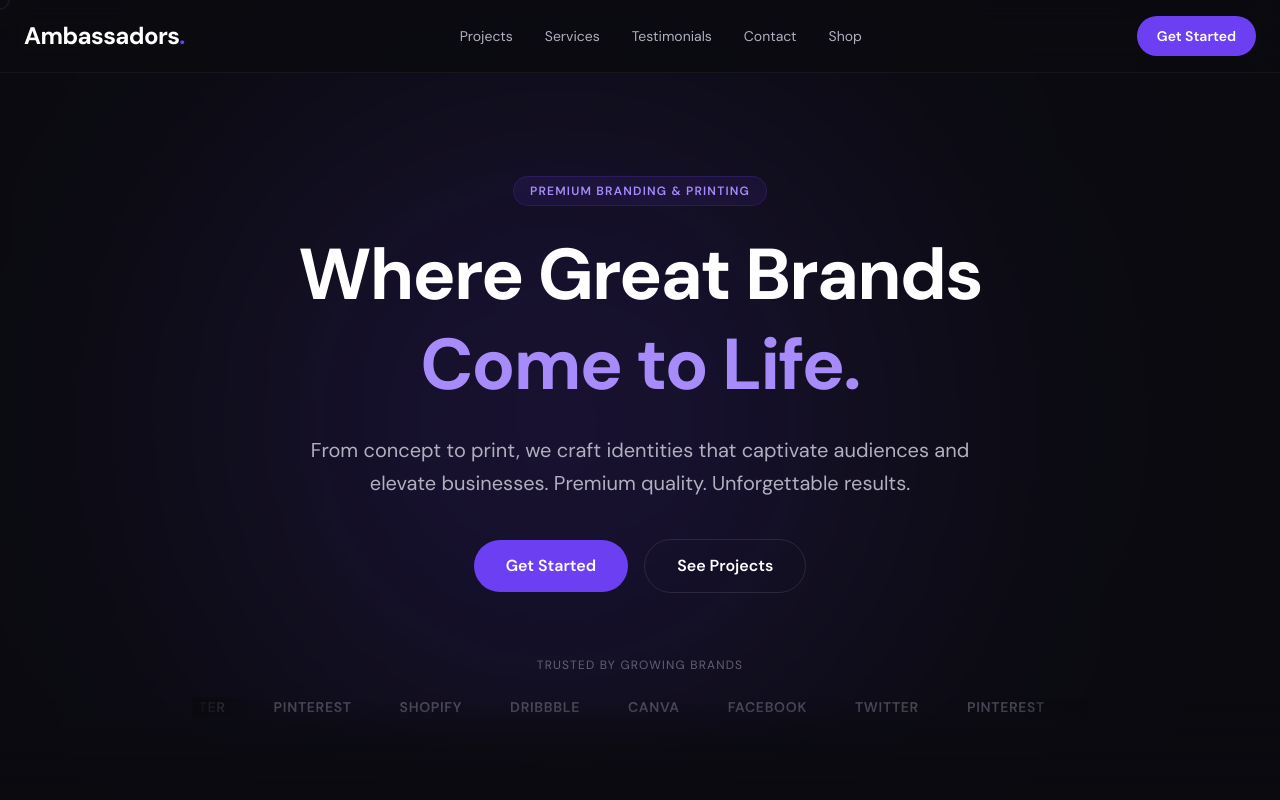
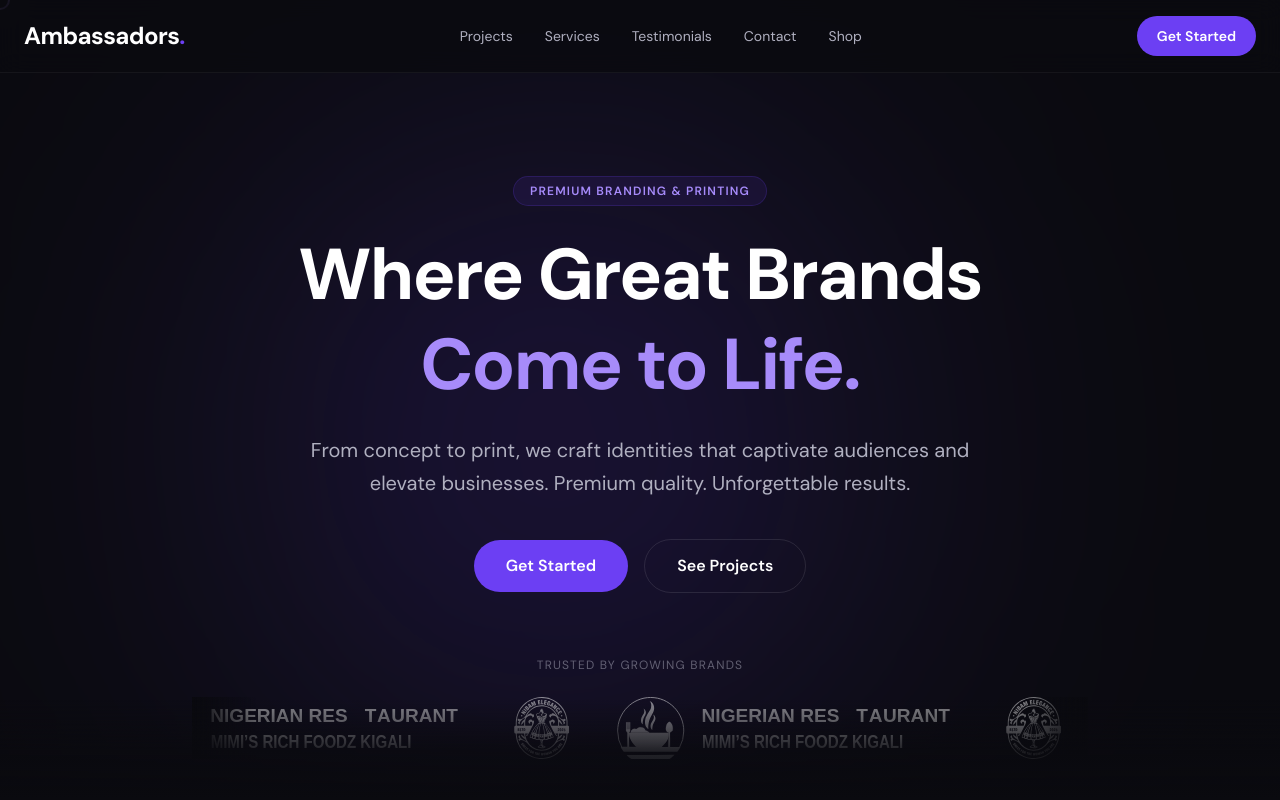
Before and after one commit to kayixOussama/ambassadors-agency, a React (Vite) app: page / in a window 1280 px wide. Shown: the top 800 px of the page. Built offline with nearby package versions, Linux system fonts and the light colour scheme.

Commit message:
Refactor code structure for improved readability and maintainability

```diff
--- a/src/components/Hero.tsx
+++ b/src/components/Hero.tsx
@@ -1,7 +1,10 @@
-const trustLogos = ["Canva", "Facebook", "Twitter", "Pinterest", "Shopify", "Dribbble"];
+const trustLogos = [
+  { src: "/logos/nigerian-rs-01.svg", alt: "Nigerian Restaurant" },
+  { src: "/logos/nibam.svg", alt: "Nibam" },
+];
 
 // Duplicate for seamless infinite loop
-const loopedLogos = [...trustLogos, ...trustLogos];
+const loopedLogos = [...trustLogos, ...trustLogos, ...trustLogos, ...trustLogos, ...trustLogos, ...trustLogos];
 
 export default function Hero() {
   return (
@@ -53,13 +56,13 @@ export default function Hero() {
               className="animate-marquee flex items-center gap-12 w-max"
               style={{ "--marquee-duration": "18s" } as React.CSSProperties}
             >
-              {loopedLogos.map((name, i) => (
-                <span
+              {loopedLogos.map((logo, i) => (
+                <img
                   key={i}
-                  className="text-sm font-semibold tracking-wider uppercase text-text-muted opacity-40 whitespace-nowrap"
-                >
-                  {name}
-                </span>
+                  src={logo.src}
+                  alt={logo.alt}
+                  className="h-[62px] w-auto opacity-50 brightness-0 invert opacity-50 hover:opacity-70 transition-all duration-300"
+                />
               ))}
             </div>
           </div>
```
Also changed, not shown: public/logos/nibam.svg (added), public/logos/nigerian-rs-01.svg.
